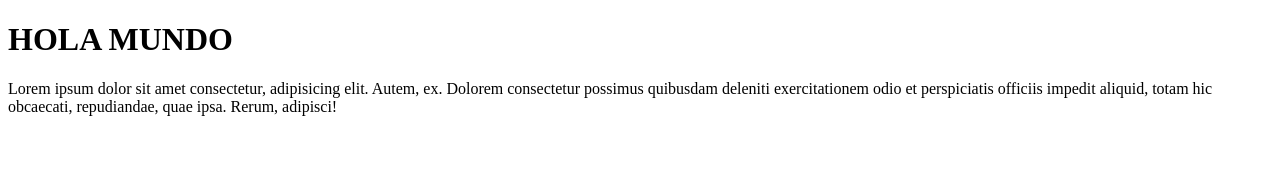
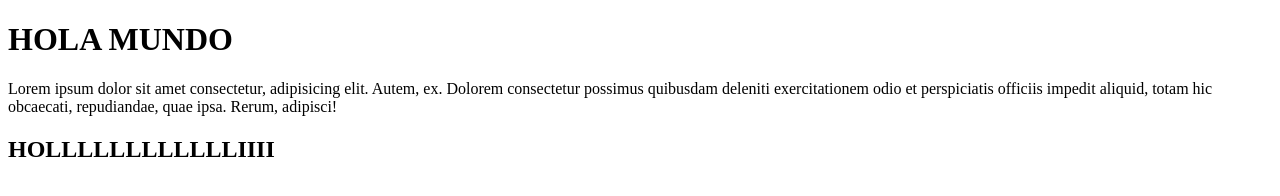
Before and after one commit to Mario24-lang/Desarrollo_Web.github.io, a plain HTML site: page index.htm in a window 1280 px wide. Drawn offline with Linux system fonts and the light colour scheme.

Commit message:
actualizar

```diff
--- a/index.htm
+++ b/index.htm
@@ -8,5 +8,7 @@
 <body>
     <h1>HOLA MUNDO</h1>
     <p>Lorem ipsum dolor sit amet consectetur, adipisicing elit. Autem, ex. Dolorem consectetur possimus quibusdam deleniti exercitationem odio et perspiciatis officiis impedit aliquid, totam hic obcaecati, repudiandae, quae ipsa. Rerum, adipisci!</p>
+
+    <h2>HOLLLLLLLLLLLLIIII</h2>
 </body>
 </html>
```
